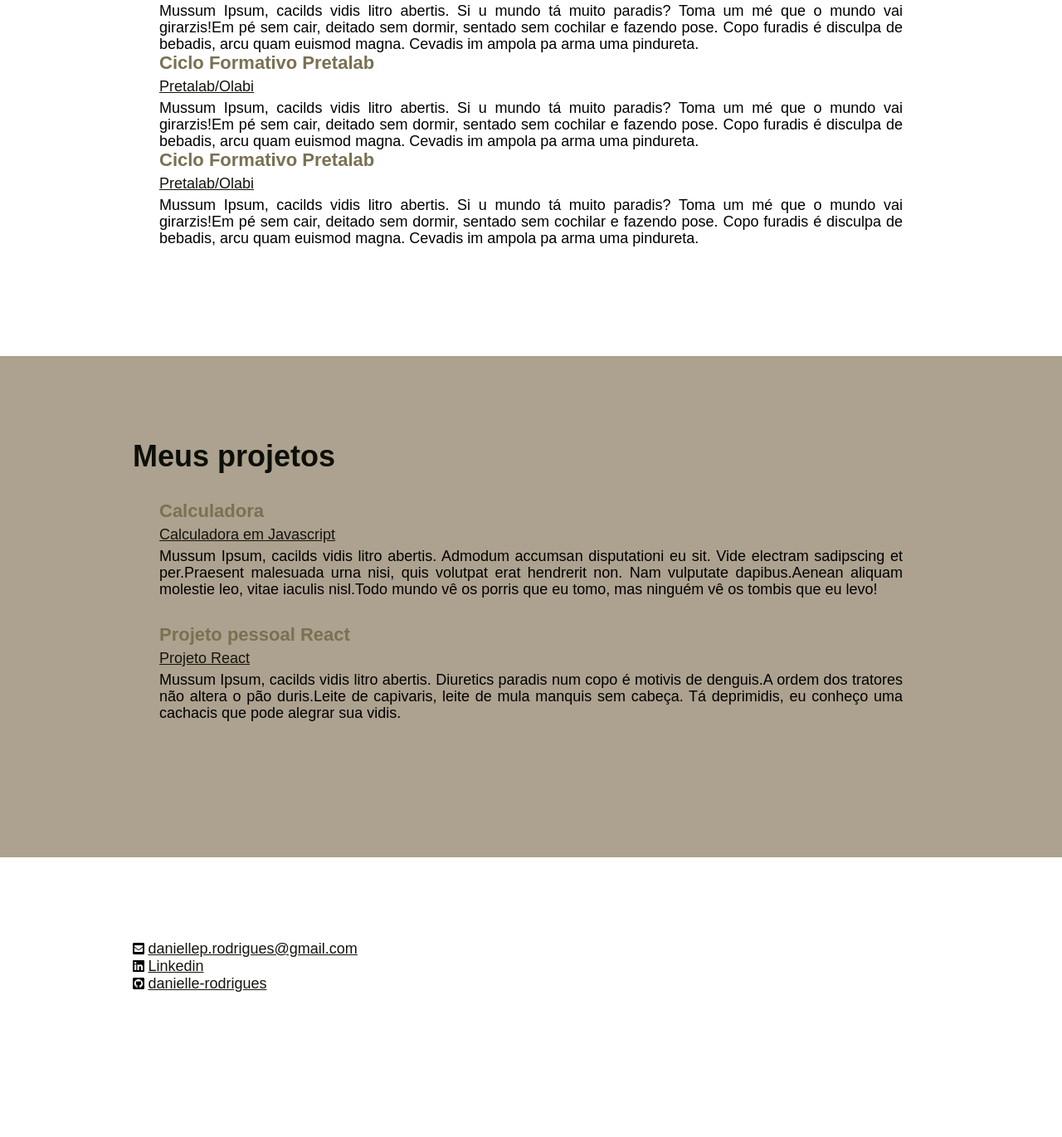
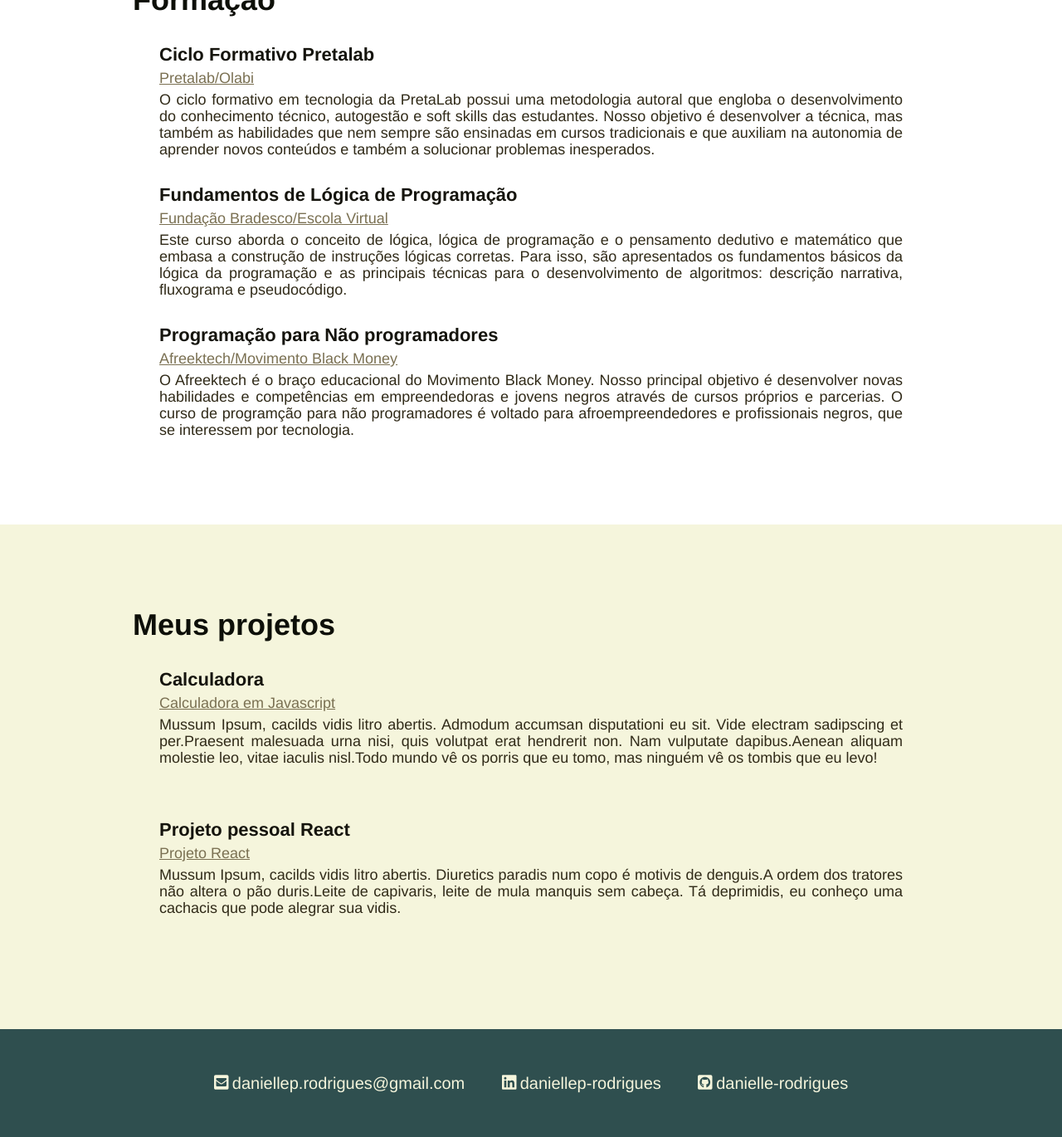
Before and after one commit to danielle-rodrigues/portfolio-danielle-rodrigues-pretalab, a plain HTML site: page index.html in a window 1280 px wide. Shown: the part 879-2249 px from the top of the page at 83% size. Before the commit the page ends 2175 px from the top, so only its background shows below. Drawn offline with Linux system fonts and the light colour scheme.

Commit message:
subindo últimos detalhes de css e textos

```diff
--- a/index.html
+++ b/index.html
@@ -34,7 +34,7 @@
             <section class="principal">
                 <div class="subcontainer-principal container">
                     <div>
-                        <img src="img/DANIELLE.png">
+                        <img src="img/DANIELLE.png" class="avatar">
                     </div>
 
                     <div>
@@ -43,9 +43,7 @@
                     </div>
 
                     <div class="texto-sobre">
-                    Mussum Ipsum, cacilds vidis litro abertis. Não sou faixa preta cumpadi, sou preto inteiris, inteiris.
-                    Manduma pindureta quium dia nois paga.Cevadis im ampola pa arma uma pindureta.Nullam volutpat risus nec leo commodo, ut interdum diam laoreet.
-                    Sed non consequat odio.
+                    Profissional em transição de carreira, atualmente estudando HTML, CSS e Javascript. Ama tecnologia e tudo relacionado à internet, redes sociais e comunicação no ambiente virtual.
                     </div>
                 </div>
             </section>
@@ -60,27 +58,24 @@
                         <li>
                             <p class="lista-titulo">Ciclo Formativo Pretalab</p>
                             <a  href="https://www.pretalab.com/formacao" target="_blank" class="lista-local">Pretalab/Olabi</a>
-                            <p class="lista-descricao">Mussum Ipsum, cacilds vidis litro abertis. Si u mundo tá muito paradis? Toma um mé que o mundo vai girarzis!Em pé sem cair, deitado sem dormir, sentado sem cochilar e fazendo pose.
-                                Copo furadis é disculpa de bebadis, arcu quam euismod magna.
-                                Cevadis im ampola pa arma uma pindureta.
+                            <p class="lista-descricao">O ciclo formativo em tecnologia da PretaLab possui uma metodologia autoral que
+                                engloba o desenvolvimento do conhecimento técnico, autogestão e soft skills das estudantes. Nosso objetivo é desenvolver a técnica, mas também as habilidades que nem sempre são ensinadas em cursos tradicionais e que auxiliam na autonomia de aprender novos conteúdos e também a solucionar problemas inesperados.
                             </p>
                         </li>
 
                         <li>
-                            <p class="lista-titulo">Ciclo Formativo Pretalab</p>
-                            <a  href="https://www.pretalab.com/formacao" target="_blank" class="lista-local">Pretalab/Olabi</a>
-                            <p class="lista-descricao">Mussum Ipsum, cacilds vidis litro abertis. Si u mundo tá muito paradis? Toma um mé que o mundo vai girarzis!Em pé sem cair, deitado sem dormir, sentado sem cochilar e fazendo pose.
-                                Copo furadis é disculpa de bebadis, arcu quam euismod magna.
-                                Cevadis im ampola pa arma uma pindureta.
+                            <p class="lista-titulo">Fundamentos de Lógica de Programação</p>
+                            <a  href="https://www.ev.org.br/cursos/fundamentos-de-logica-de-programacao" target="_blank" class="lista-local">Fundação Bradesco/Escola Virtual</a>
+                            <p class="lista-descricao">Este curso aborda o conceito de lógica, lógica de programação e o pensamento dedutivo e matemático que embasa a construção de instruções lógicas corretas.
+
+                                Para isso, são apresentados os fundamentos básicos da lógica da programação e as principais técnicas para o desenvolvimento de algoritmos: descrição narrativa, fluxograma e pseudocódigo.
                             </p>
                         </li>
 
                         <li>
-                            <p class="lista-titulo">Ciclo Formativo Pretalab</p>
-                            <a  href="https://www.pretalab.com/formacao" target="_blank" class="lista-local">Pretalab/Olabi</a>
-                            <p class="lista-descricao">Mussum Ipsum, cacilds vidis litro abertis. Si u mundo tá muito paradis? Toma um mé que o mundo vai girarzis!Em pé sem cair, deitado sem dormir, sentado sem cochilar e fazendo pose.
-                                Copo furadis é disculpa de bebadis, arcu quam euismod magna.
-                                Cevadis im ampola pa arma uma pindureta.
+                            <p class="lista-titulo">Programação para Não programadores</p>
+                            <a  href="https://movimentoblackmoney.com.br/ecossistema/afreektech/" target="_blank" class="lista-local">Afreektech/Movimento Black Money</a>
+                            <p class="lista-descricao">O Afreektech é o braço educacional do Movimento Black Money. Nosso principal objetivo é desenvolver novas habilidades e competências em empreendedoras e jovens negros através de cursos próprios e parcerias. O curso de programção para não programadores é voltado para afroempreendedores e profissionais negros, que se interessem por tecnologia.
                             </p>
                         </li>
                     </ul>
@@ -120,27 +115,27 @@
             </section>
         </main>
 
-        <footer>
-            <div class="container section-lista">
+        <footer class="footer-items">
+            <nav>
             <div id="contatos">
-                <ul>
+                <ul class="lista-footer">
                     <li>
                         <i class="fas fa-envelope-square"></i>
-                        <a href="mailto:daniellep.rodrigues@gmail.com" class="lista-local">daniellep.rodrigues@gmail.com</a>
+                        <a href="mailto:daniellep.rodrigues@gmail.com" target="_blank">daniellep.rodrigues@gmail.com</a>
                     </li>
 
                     <li>
                         <i class="fab fa-linkedin"></i>
-                        <a href="#" target="_blank" class="lista-local">Linkedin</a>
+                        <a href="https://www.linkedin.com/in/daniellep-rodrigues/" target="_blank">daniellep-rodrigues</a>
                     </li>
 
                     <li>
                         <i class="fab fa-github-square"></i>
-                        <a href="https://github.com/danielle-rodrigues" target="_blank" class="lista-local">danielle-rodrigues</a>
+                        <a href="https://github.com/danielle-rodrigues" target="_blank">danielle-rodrigues</a>
                     </li>
                 </ul>
             </div>
-            </div>
+            </nav>
         </footer>
     </body>
 </html>
--- a/style.css
+++ b/style.css
@@ -5,7 +5,7 @@
 }
 
 body {
-    font-family: Arial, Helvetica, sans-serif;
+    font-family: 'Franklin Gothic Medium', 'Arial Narrow', Arial, sans-serif;
 }
 
 li {
@@ -15,11 +15,8 @@ li {
 .header-menu {
     display: flex;
     width: 100%;
-    height: 60px;
-    padding: 8px;
-    padding-bottom: 32px;
-    padding-top: 32px;
-    background-color: #0D0F08;
+    height: 130px;
+    background-color: #2F4F4F;
 }
 
 .header-menu nav {
@@ -31,18 +28,28 @@ li {
 .lista-menu {
     display: flex;
     justify-content: space-evenly;
+    place-items: center;
     width: 50%;
 }
 
 .lista-menu li>a {
-    color: white;
+    color: #F5F5DC;
     font-size: 20px;
     text-decoration: inherit;
 }
 
+.avatar {
+    display: flex;
+    padding-top: 32px;
+    padding-bottom: 32px;
+    width: 300px;
+    height: 370px;
+    border-radius: 50%;
+}
+
 .principal {
     display: flex;
-    background-color: #999781;
+    background-color: #F5F5DC;
 }
 
 .subcontainer-principal {
@@ -58,31 +65,33 @@ li {
     max-width: 960px;
     padding-right: 10px;
     padding-left: 10px;
+    padding-bottom: 40px;
     width: 100%;
 }
 
 .nome-completo {
     font-size: 36px;
-    color: #15140D;
+    color: #0c1815;
     font-weight: 700;
     height: 45px;
 }
 
 .profissao {
+    line-height: 45px;
     color: #7A7052;
-    line-height: 82px;
 }
 
 .texto-sobre {
     font-size: 20px;
     line-height: 32px;
+    color:#302a18;
 }
 
 .section-lista {
     display: flex;
     flex-direction: column;
     margin-top: 100px;
-    margin-bottom: 100px;
+
 }
 
 .topico-principal {
@@ -97,13 +106,13 @@ li {
 .lista-titulo {
     margin-bottom: 5px;
     font-size: 22px;
-    color: #7A7052;
+    color: #15140D;
     font-weight: 700;
 }
 
 .lista-local {
     font-size: 18px;
-    color: #15140D;
+    color: #7A7052;
     }
 
     .lista-descricao {
@@ -111,8 +120,9 @@ li {
         text-align: justify;
         margin-top: 5px;
         line-height: 20px;
-        color: black;
+        color: #302a18;
         font-weight: 100;
+        padding-bottom: 32px;
     }
 
     .lista-item ul li {
@@ -121,8 +131,43 @@ li {
     }
 
     .wrapper-portfolio {
-        background-color: #ADA28F;
+        background-color: #F5F5DC;
         display: flex;
         flex-direction: column;
+    }
 
-    }
+.footer-items {
+    display: flex;
+    width: 100%;
+    height: 130px;
+    background-color: #2F4F4F;
+
+}
+
+.footer-items nav {
+    display: flex;
+    justify-content: center;
+    width: 100%;
+    align-items: center;
+}
+
+.lista-footer li {
+    display: inline;
+    width: 100%;
+    flex-direction: row;
+    margin-left: 20px;
+    margin-right: 20px;
+}
+
+
+.lista-footer li>a {
+    color: #F5F5DC;
+    font-size: 20px;
+    text-decoration: inherit;
+}
+
+.lista-footer li>i {
+    color: #F5F5DC;
+    font-size: 20px;
+    text-decoration: inherit;
+}
```
